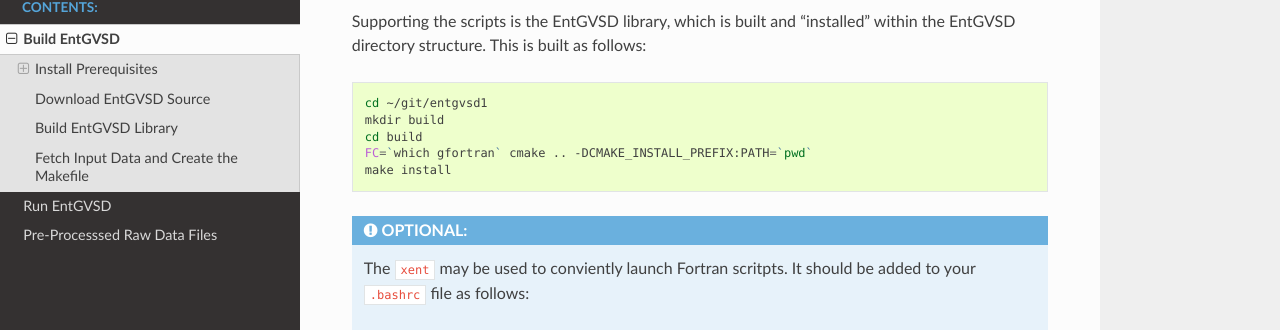
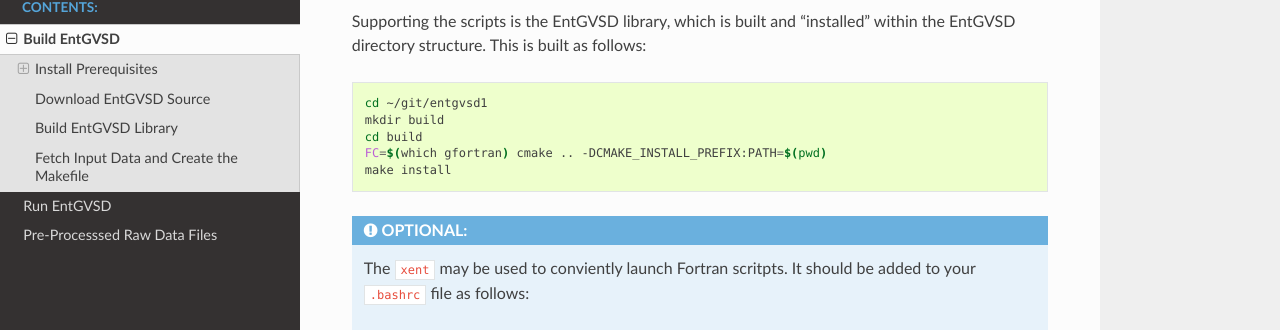
Before and after one commit to ent-tbm/entgvsd1, a Sphinx documentation site: the page built from sphinx/source/building.rst, in a window 1280 px wide and 900 px high, scrolled down 1601 px. Shown: the part 114-444 px from the top of the window. Built offline with Sphinx 7.4.7 and the Read the Docs theme 2.0.0, drawn with Linux system fonts in a browser that asks for light colours.

Commit message:
Stop using backquotes, they throw off the reader

```diff
--- a/sphinx/source/building.rst
+++ b/sphinx/source/building.rst
@@ -99,7 +99,7 @@ follows:
    cd ~/git/entgvsd1
    mkdir build
    cd build
-   FC=`which gfortran` cmake .. -DCMAKE_INSTALL_PREFIX:PATH=`pwd`
+   FC=$(which gfortran) cmake .. -DCMAKE_INSTALL_PREFIX:PATH=$(pwd)
    make install
 
 .. admonition:: OPTIONAL:
```
